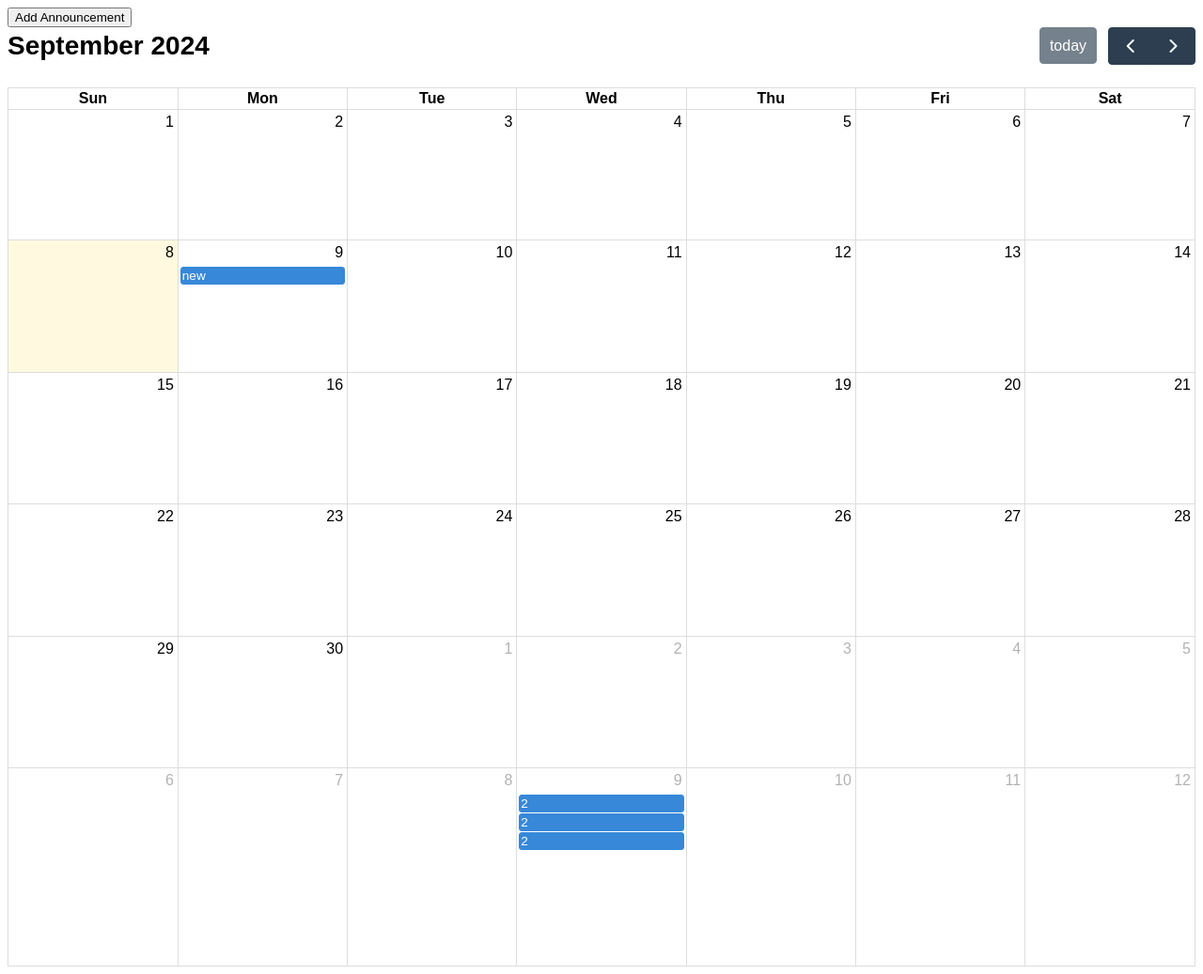
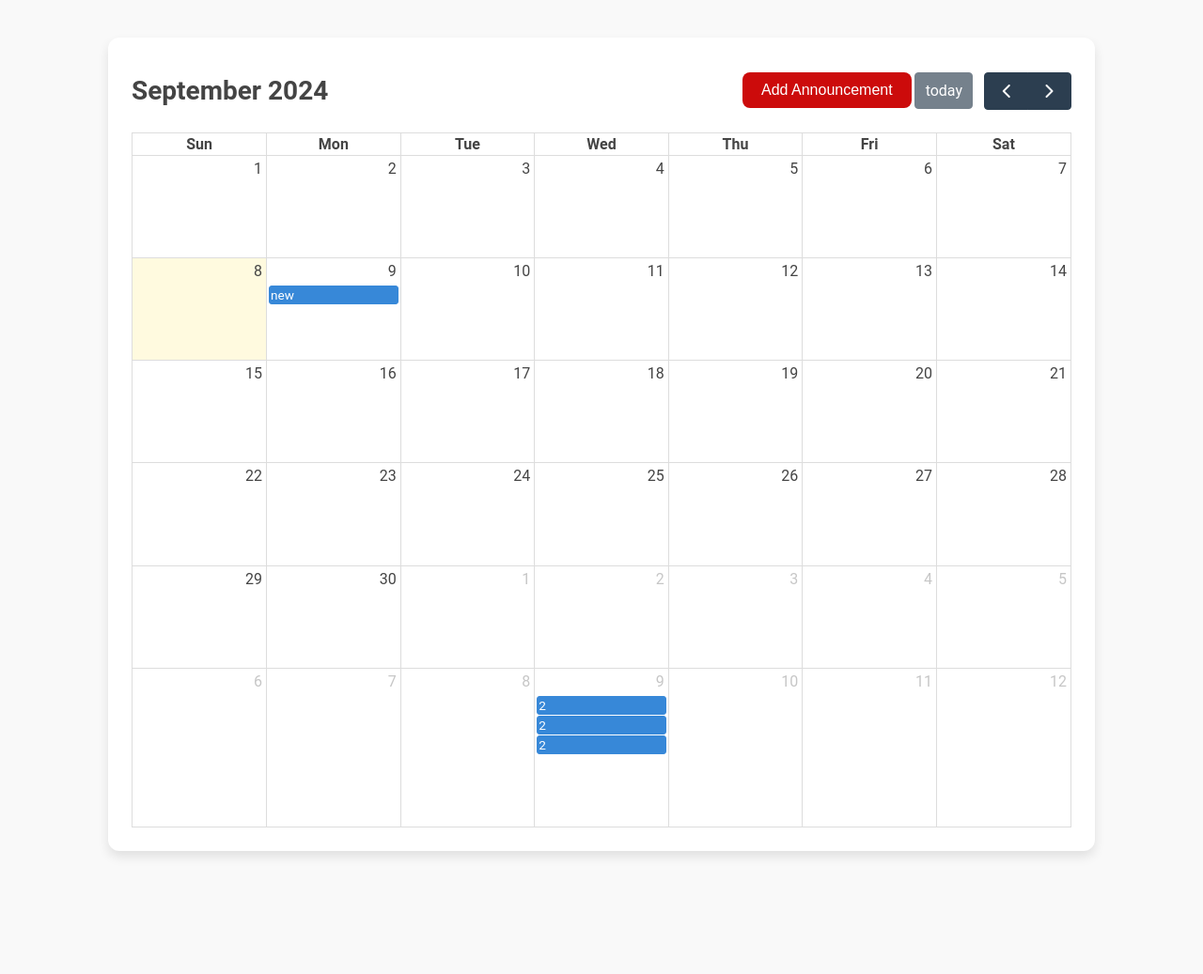
Before and after one commit to xi-xa/Learning-Management-System, a PHP site: page /Learning-Management-System/Admin/addannouncement.php in a window 1280 px wide. Shown: the whole page at 94% size. After the commit the page ends 912 px from the top, so only its background shows below. Run offline with PHP 8.4, Linux system fonts and the light colour scheme; data comes from the database, SQL or seed files in the repository; lists and menus that the app fills with data are empty; some libraries are stand-ins or nearby versions.

Commit message:
Update addannouncement.php

```diff
--- a/Admin/addannouncement.php
+++ b/Admin/addannouncement.php
@@ -75,7 +75,6 @@ while ($row = $result->fetch_assoc()) {
 
 $conn->close();
 ?>
-
 <!DOCTYPE html>
 <html lang="en">
 <head>
@@ -83,10 +82,54 @@ $conn->close();
     <meta name="viewport" content="width=device-width, initial-scale=1.0">
     <title>Announcement Calendar</title>
     <style>
+        /* General Body Styles */
         body {
-            font-family: Arial, sans-serif;
+            font-family: 'Roboto', sans-serif;
+            margin: 0;
+            padding: 0;
+            background-color: #f9f9f9;
+            color: #444;
         }
-        .modal {
+
+        /* Calendar Container */
+        #calendar-container {
+            width: 90%;
+            max-width: 1000px;
+            margin: 40px auto;
+            background-color: #fff;
+            border-radius: 12px;
+            box-shadow: 0 6px 12px rgba(0, 0, 0, 0.1);
+            padding: 25px;
+            position: relative;
+        }
+
+        /* Header Section */
+        #calendar-header {
+            display: flex;
+            justify-content: space-between;
+            align-items: center;
+            margin-bottom: 10px;
+        }
+
+        #todayContainer {
+            font-size: 24px;
+            font-weight: bold;
+            color: #333;
+        }
+
+        #openCreateModal {
+    position: relative;
+    z-index: 10;
+    background-color: #cc0b0b;
+    color: white;
+    border: none;
+    padding: 10px 20px;
+    cursor: pointer;
+    margin-left: 650px;
+    margin-bottom: -48px;
+}
+     /* Modal Styles */
+     .modal {
             display: none;
             position: fixed;
             z-index: 1000;
@@ -95,59 +138,107 @@ $conn->close();
             width: 100%;
             height: 100%;
             overflow: auto;
-            padding-top: 60px;
+            background: rgba(0, 0, 0, 0.4);
             justify-content: center;
             align-items: center;
         }
+
         .modal-content {
-            background-color: #fefefe;
+            background-color: #fff;
             margin: 5% auto;
-            padding: 20px;
-            border: 1px solid #888;
-            width: 80%;
-            max-width: 300px;
+            padding: 30px;
+            border: 1px solid #ddd;
+            border-radius: 10px;
+            width: 90%;
+            max-width: 500px;
+            box-shadow: 0 6px 12px rgba(0, 0, 0, 0.1);
+            position: relative;
         }
+
+
         .close {
             color: #aaa;
-            float: right;
             font-size: 28px;
             font-weight: bold;
-        }
-        .close:hover,
-        .close:focus {
-            color: black;
-            text-decoration: none;
+            position: absolute;
+            top: 15px;
+            right: 20px;
             cursor: pointer;
         }
+
+        .close:hover {
+            color: #000;
+        }
+
+        /* Form Styles in Modals */
+        form {
+            display: flex;
+            flex-direction: column;
+        }
+
+        label {
+            margin: 15px 0 8px;
+            font-weight: 500;
+        }
+
+        input[type="text"],
+        input[type="date"],
+        textarea {
+            padding: 12px;
+            border: 1px solid #ddd;
+            border-radius: 8px;
+            font-size: 16px;
+            margin-bottom: 10px;
+        }
+
+        textarea {
+            resize: vertical;
+            height: 120px;
+        }
+
+        button {
+            padding: 12px 24px;
+            border: none;
+            border-radius: 8px;
+            color: #fff;
+            cursor: pointer;
+            font-size: 16px;
+            margin-top: 12px;
+            transition: background-color 0.3s ease;
+        }
+
+        button[type="submit"] {
+            background-color: #cc0b0b;
+        }
+
+        /* Action Buttons in Choice Modal */
         .action-buttons {
-            margin-top: 10px;
             display: flex;
             justify-content: space-between;
+            margin-top: 25px;
         }
+
         .action-buttons button {
-            padding: 5px 10px;
+            padding: 12px 24px;
             border: none;
-            border-radius: 4px;
-            color: white;
+            border-radius: 8px;
+            color: #fff;
             cursor: pointer;
+            font-size: 16px;
+            transition: background-color 0.3s ease;
         }
+
         .edit-btn {
-            background-color: #ffc107;
+            background-color: #284dff;
         }
+
         .delete-btn {
-            background-color: #dc3545;
+            background-color: #cc0b0b;
         }
-        .edit-btn:hover {
-            background-color: #e0a800;
-        }
-        .delete-btn:hover {
-            background-color: #c82333;
-        }
+
     </style>
 </head>
 <body>
-
-<button id="openCreateModal">Add Announcement</button>
 
 <!-- Create Announcement Modal -->
 <div class="modal" id="createModal">
@@ -168,7 +259,6 @@ $conn->close();
         </form>
     </div>
 </div>
-
 
 <!-- Choose Action Modal -->
 <div class="modal" id="choiceModal">
@@ -216,8 +306,17 @@ $conn->close();
         </form>
     </div>
 </div>
+<div id="calendar-container">
+    <div id="calendar-header">
+        <button id="openCreateModal">Add Announcement</button>
+    </div>
 
-<div id="calendar"></div>
+    <div id="calendar"></div>
+</div>
+
+
+<script src="https://cdn.jsdelivr.net/npm/fullcalendar@5.10.1/main.min.js"></script>
+<link href="https://cdn.jsdelivr.net/npm/fullcalendar@5.10.1/main.min.css" rel="stylesheet">
 
 <script src="https://cdn.jsdelivr.net/npm/fullcalendar@5.10.1/main.min.js"></script>
 <link href="https://cdn.jsdelivr.net/npm/fullcalendar@5.10.1/main.min.css" rel="stylesheet">
@@ -276,6 +375,5 @@ document.addEventListener('DOMContentLoaded', function() {
     }
 });
 </script>
-
 </body>
 </html>
```
